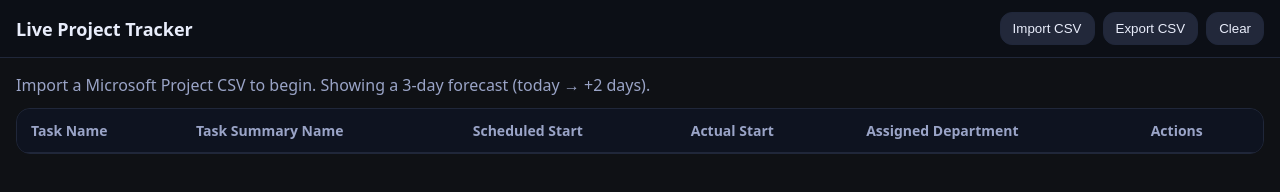
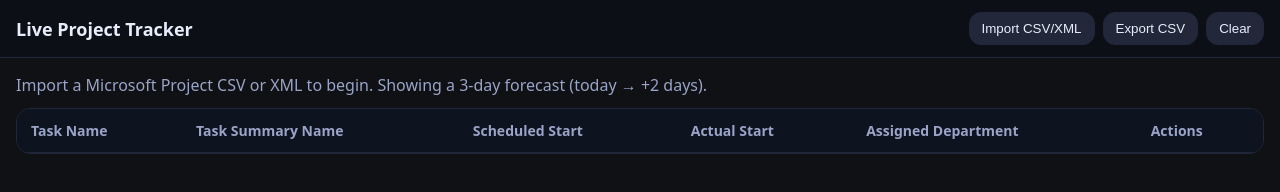
Before and after one commit to dezrobbo1/Live-Project-Tracker, a website: page public/index.html in a window 1280 px wide. Drawn offline with Linux system fonts and the light colour scheme.

Commit message:
Update index.html

```diff
--- a/public/index.html
+++ b/public/index.html
@@ -10,16 +10,17 @@
   <header class="bar">
     <h1>Live Project Tracker</h1>
     <div class="tools">
-      <input id="fileInput" type="file" accept=".csv,text/csv" hidden />
-      <button id="importBtn" aria-label="Import CSV">Import CSV</button>
+      <!-- accept both CSV and XML -->
+      <input id="fileInput" type="file" accept=".csv,text/csv,.xml,text/xml,application/xml" hidden />
+      <button id="importBtn" aria-label="Import file">Import CSV/XML</button>
       <button id="exportBtn" aria-label="Export end-of-shift CSV">Export CSV</button>
-      <button id="clearBtn" aria-label="Clear current project">Clear</button>
+      <button id="clearBtn" aria-label="Clear current project" onclick="clearProject()">Clear</button>
     </div>
   </header>
 
   <main>
     <div id="notice" class="notice">
-      Import a Microsoft Project CSV to begin. Showing a 3-day forecast (today → +2 days).
+      Import a Microsoft Project CSV or XML to begin. Showing a 3-day forecast (today → +2 days).
     </div>
 
     <div class="hscroll">
```
